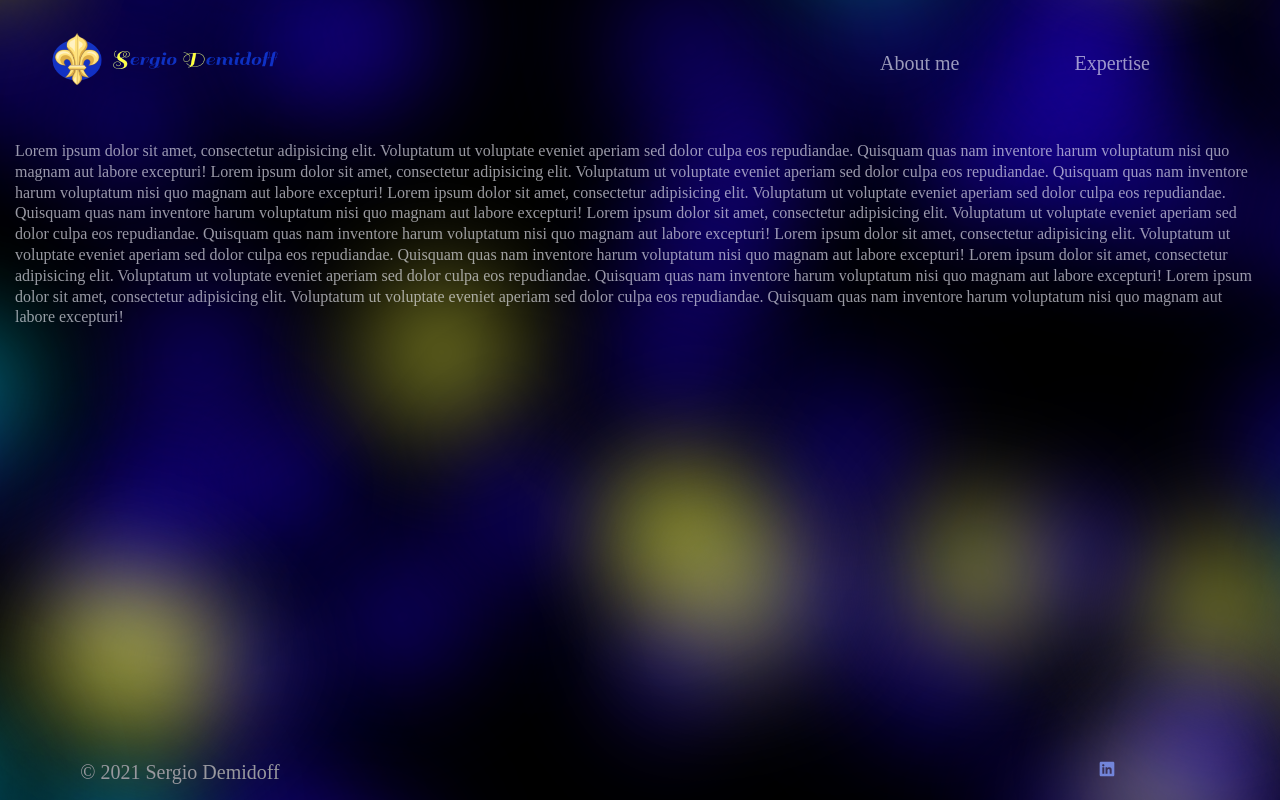
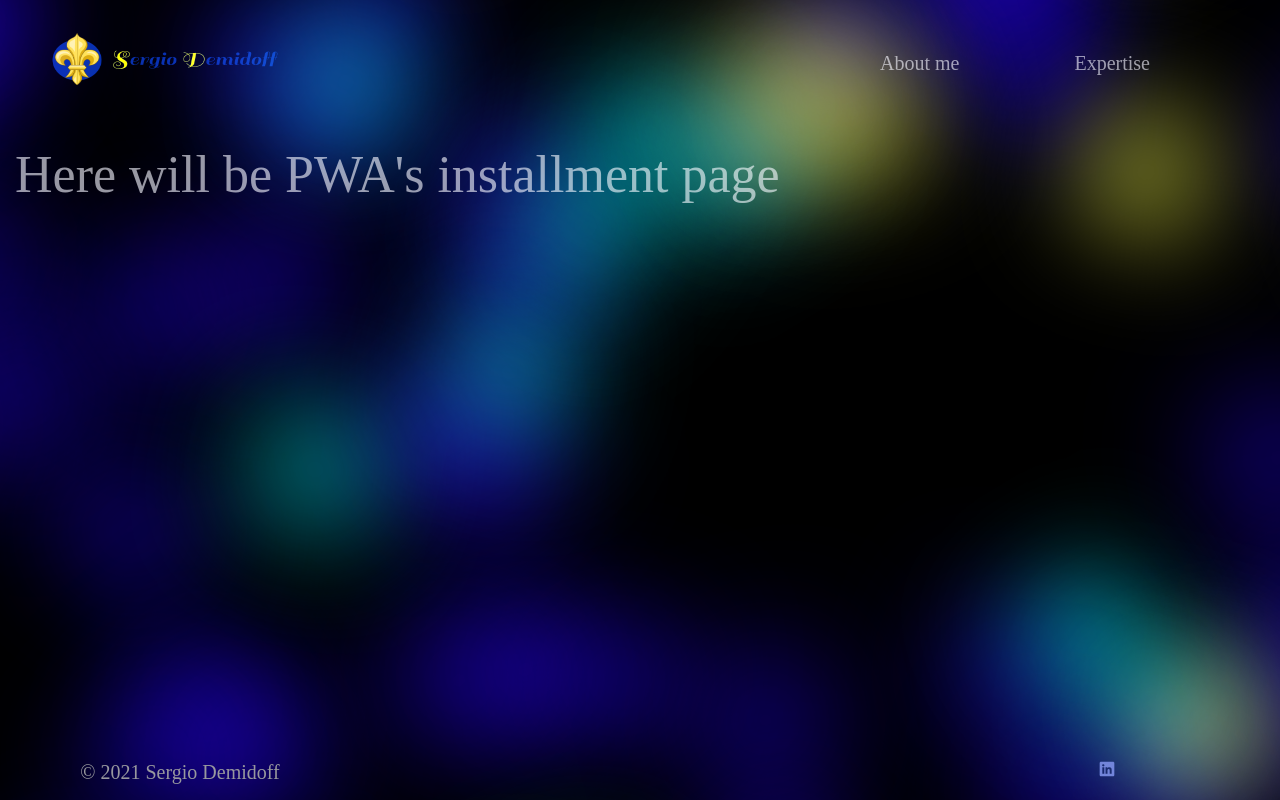
Before and after one commit to Sergio314/react-portfolio, a React (Create React App) app: page /expertise in a window 1280 px wide. Built offline with nearby package versions, Linux system fonts and the light colour scheme; some icons are missing.

Commit message:
file structure on pwa expertise page

```diff
--- /dev/null
+++ b/src/components/app-card/style.scss
@@ -0,0 +1,2 @@
+.app-card {
+}
--- /dev/null
+++ b/src/pages/expertise/index.jsx
@@ -0,0 +1,16 @@
+import React from 'react';
+import Header from '../../components/header';
+import Footer from '../../components/footer';
+import './style.scss';
+
+const Expertise = () => {
+  return (
+    <div className="expertise">
+      <Header />
+      <main>Here will be PWA's installment page</main>
+      <Footer />
+    </div>
+  );
+};
+
+export default Expertise;
--- /dev/null
+++ b/src/pages/expertise/style.scss
@@ -0,0 +1,2 @@
+.expertise {
+}
--- a/src/routes/common.jsx
+++ b/src/routes/common.jsx
@@ -1,6 +1,7 @@
 import * as React from 'react';
 
 const Home = React.lazy(() => import('../pages/home'));
+const Expertise = React.lazy(() => import('../pages/expertise'));
 
 export const commonRoutes = [
   {
@@ -8,4 +9,9 @@ export const commonRoutes = [
     exact: true,
     Component: Home,
   },
+  {
+    path: '/expertise',
+    exact: true,
+    Component: Expertise,
+  },
 ];
--- a/src/routes/routes.jsx
+++ b/src/routes/routes.jsx
@@ -10,7 +10,7 @@ export const Routes = () => (
   <React.Suspense fallback={<Spinner />}>
     <Switch>
       {routes.map(({ Component, ...route }, key) => (
-        <Route key={key} path={route.path} component={Component} />
+        <Route key={key} path={route.path} component={Component} {...route} />
       ))}
     </Switch>
   </React.Suspense>
```
Also changed, not shown: src/components/app-card/index.jsx (added).
